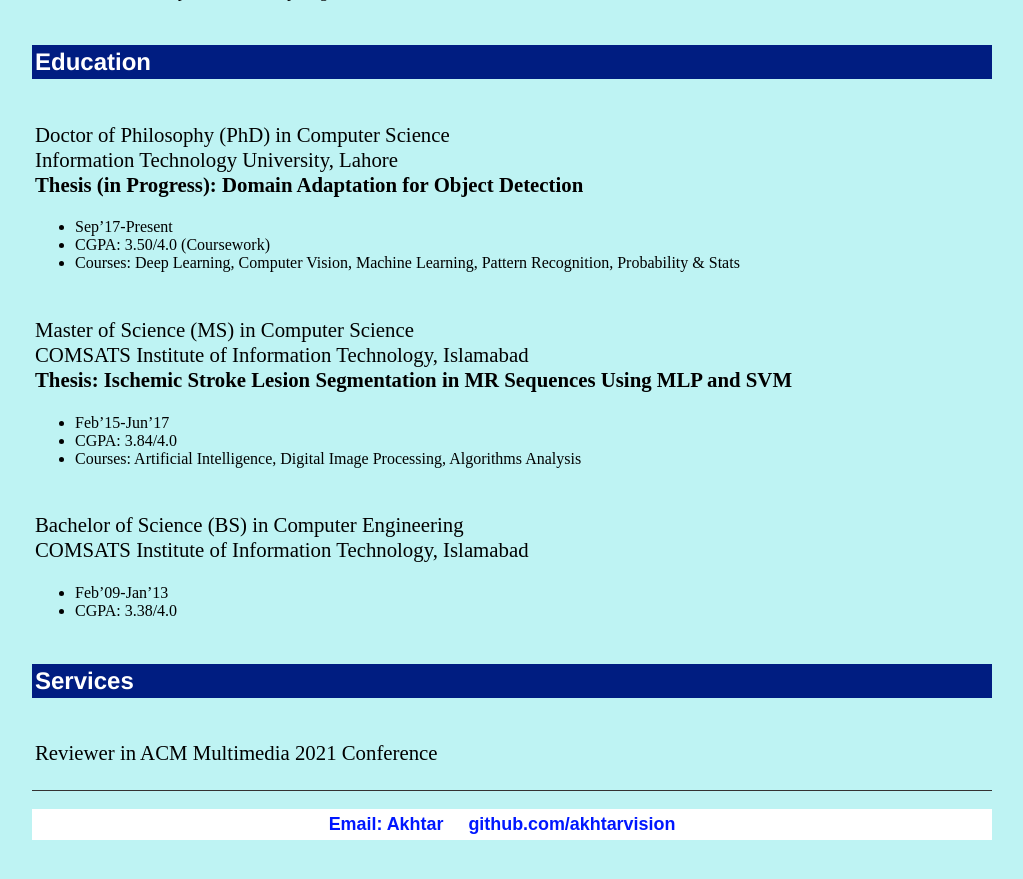
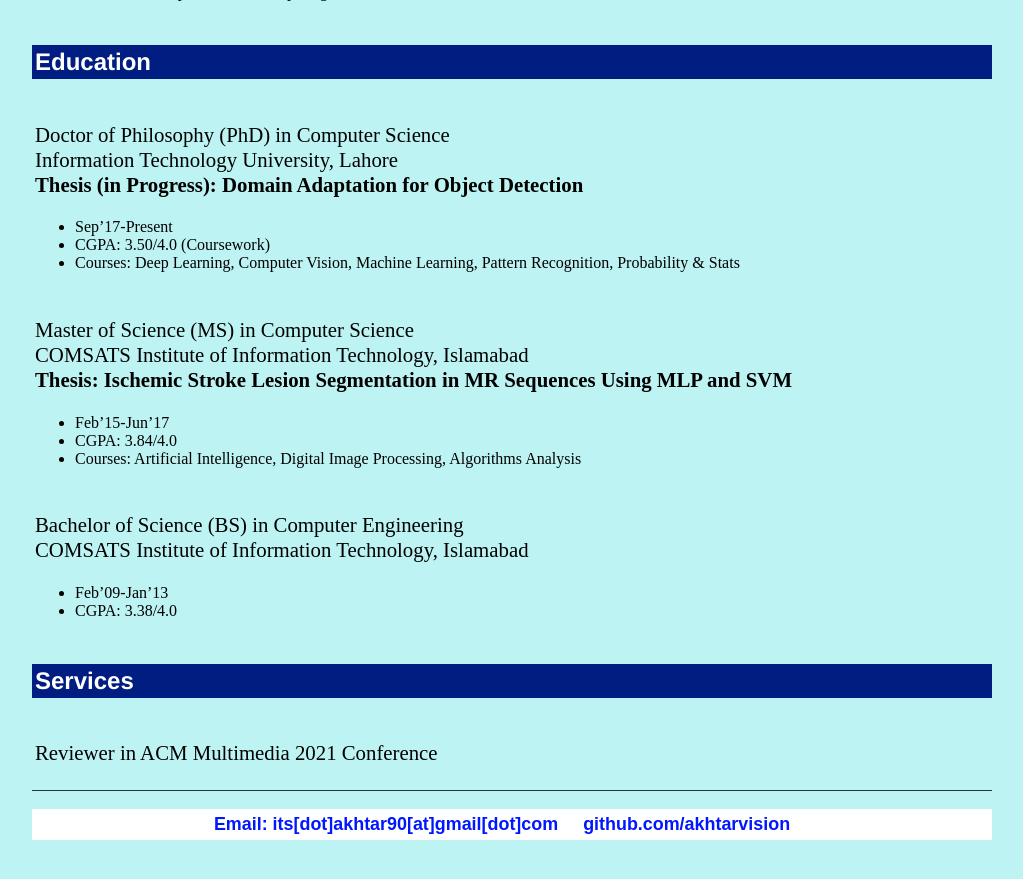
Before and after one commit to akhtarvision/akhtarvision.github.io, a Jekyll site: the page built from index.html, in a window 1280 px wide and 900 px high, scrolled down 1821 px. Shown: the top 879 px of the window, without its empty margins (128-1151 px from the left). Built offline with Jekyll 4.4.1, drawn with Linux system fonts in a browser that asks for light colours.

Commit message:
Update default.html

```diff
--- a/_layouts/default.html
+++ b/_layouts/default.html
@@ -29,8 +29,8 @@
 			</div><!-- /.container -->
 			<footer>
 	    		<ul>
-	        		<li><a href="mailto:its.akhtar90@gmail.com">Email: Akhtar</a></li>
-        		  <li><a href="/https://github.com/makhtar17004">github.com/akhtarvision</a></li>
+	        		<li><a href="mailto:its.akhtar90@gmail.com">Email: its[dot]akhtar90[at]gmail[dot]com</a></li>
+        		  <li><a href="/https://github.com/akhtarvision">github.com/akhtarvision</a></li>
 				</ul>
 			</footer>
 		</body>
```
